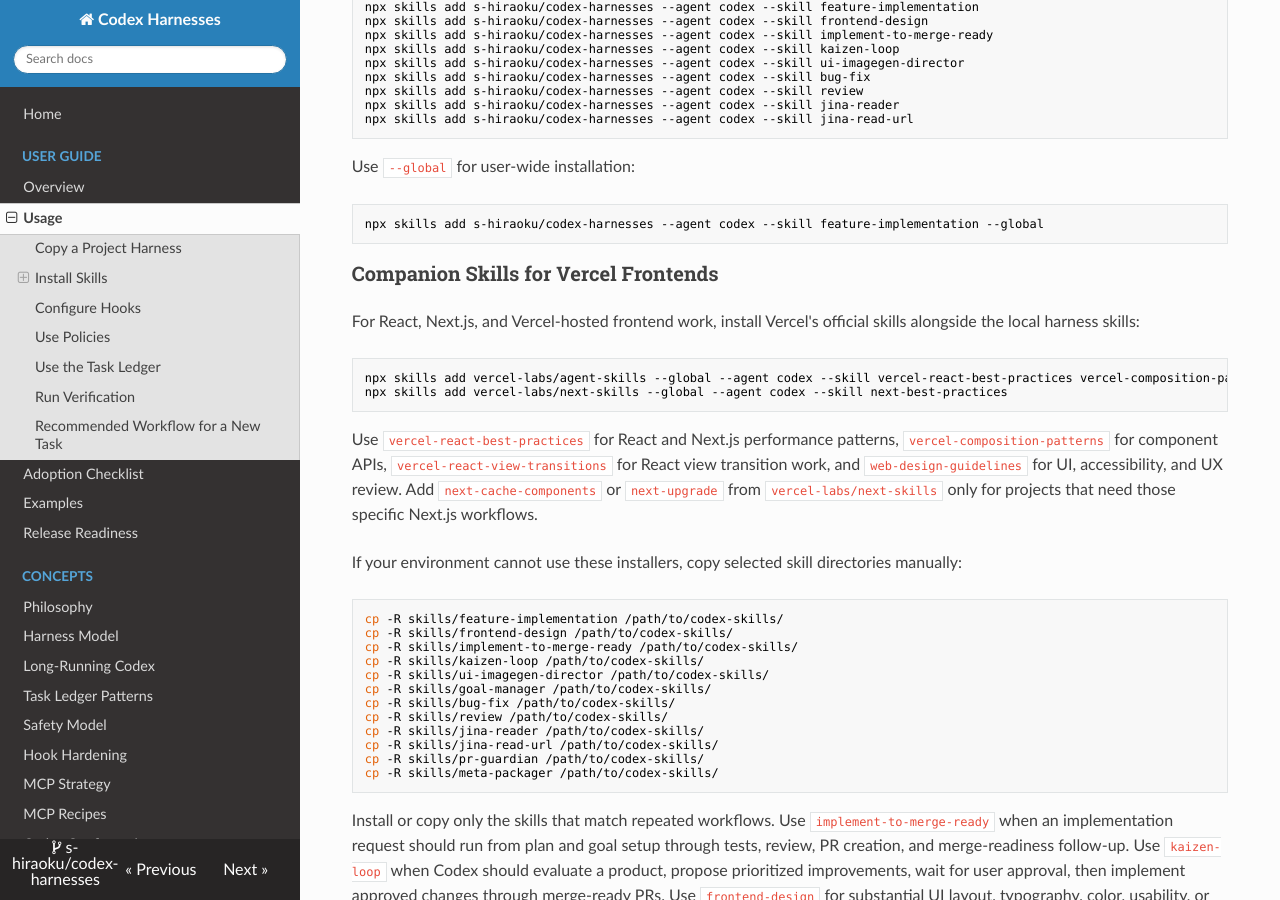
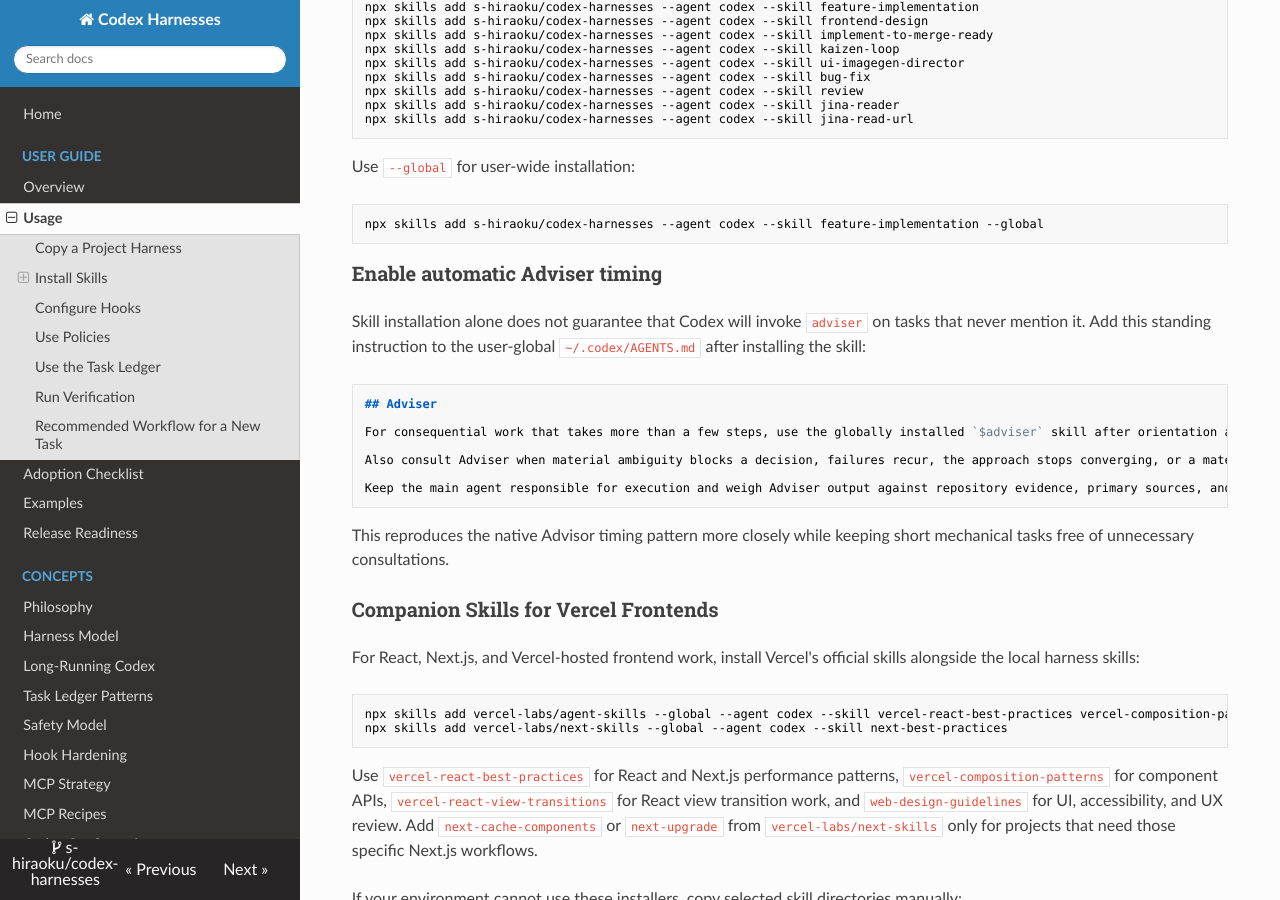
Before and after one commit to s-hiraoku/codex-harnesses, an MkDocs documentation site: the page built from docs/usage.md, in a window 1280 px wide and 900 px high, scrolled down 1659 px. Built offline with MkDocs 1.6.1, drawn with Linux system fonts in a browser that asks for light colours; nearby versions of some CDN libraries.

Commit message:
docs: add automatic Adviser timing setup

````diff
--- a/docs/usage.md
+++ b/docs/usage.md
@@ -91,6 +91,22 @@
 ```sh
 npx skills add s-hiraoku/codex-harnesses --agent codex --skill feature-implementation --global
 ```
+
+### Enable automatic Adviser timing
+
+Skill installation alone does not guarantee that Codex will invoke `adviser` on tasks that never mention it. Add this standing instruction to the user-global `~/.codex/AGENTS.md` after installing the skill:
+
+```md
+## Adviser
+
+For consequential work that takes more than a few steps, use the globally installed `$adviser` skill after orientation and before committing to an approach, then use it again after the deliverable is durable and verified but before declaring completion.
+
+Also consult Adviser when material ambiguity blocks a decision, failures recur, the approach stops converging, or a materially different direction is under consideration. Skip ritual consultations for short reactive work whose next action is already dictated by fresh tool output.
+
+Keep the main agent responsible for execution and weigh Adviser output against repository evidence, primary sources, and empirical verification.
+```
+
+This reproduces the native Advisor timing pattern more closely while keeping short mechanical tasks free of unnecessary consultations.
 
 ### Companion Skills for Vercel Frontends
 
````
Also changed, not shown: README.md (+2 -0 lines).
